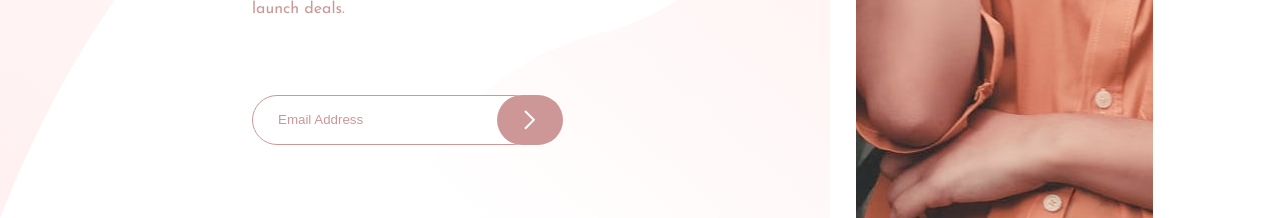
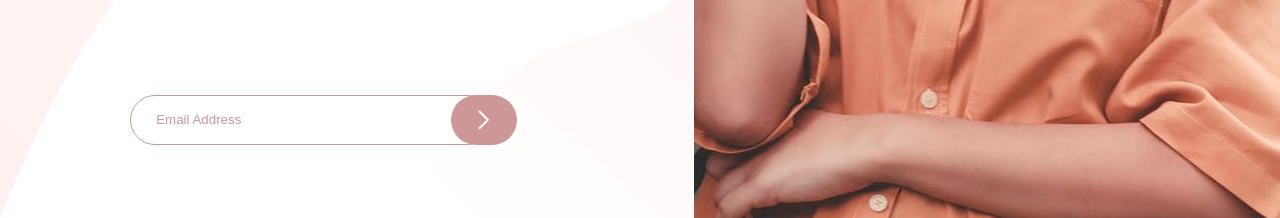
Before and after one commit to lmpko/frontendmentor-base-apparel-coming-soon-master, a React app: page / in a window 1280 px wide. Shown: the part 582-800 px from the top of the page. Built offline with nearby package versions, Linux system fonts and the light colour scheme.

Commit message:
img container background img improved

```diff
--- a/app.css
+++ b/app.css
@@ -100,32 +100,22 @@ body{
     }
     .card {
         display: grid;
-        grid-template-columns: 1.3fr 0.7fr;
+        grid-template-columns: 0.3fr 1.3fr 1.35fr;
         grid-template-rows: 0.3fr 0.8fr 0.1fr 0.1fr;
         grid-template-areas:
-        "logo hero "
-        "overview hero "
-        "form hero "
-        ". hero"
-    }
-
-
-
-    .img-container{
-        background: url("/images/hero-desktop.jpg");
-        min-height: 100vh;
-        background-repeat: no-repeat;
-        background-size: auto;
-
+        ".logo hero "
+        ".overview hero "
+        ".form hero "
+        ". . hero"
     }
 
     .overview h1{
         font-size: 5rem;
     }
 
-    .overview, .form-area , .logo{
+    .overview, .form-area {
         text-align: left;
-        margin: 0 15.75rem;
+        width:  26.75rem;
     }
 
     .overview p, .input-container, .logo{
@@ -136,4 +126,17 @@ body{
         padding-top: 3.875rem;
     }
 
+    .img-container {
+        background-image: url("/images/hero-desktop.jpg");
+        background-size: cover;
+        background-position: center;
+        height: 100%;
+      }
+
+      .img-container img {
+        display: block;
+        max-width: 100%;
+        height: auto;
+      }
+
 }
```
